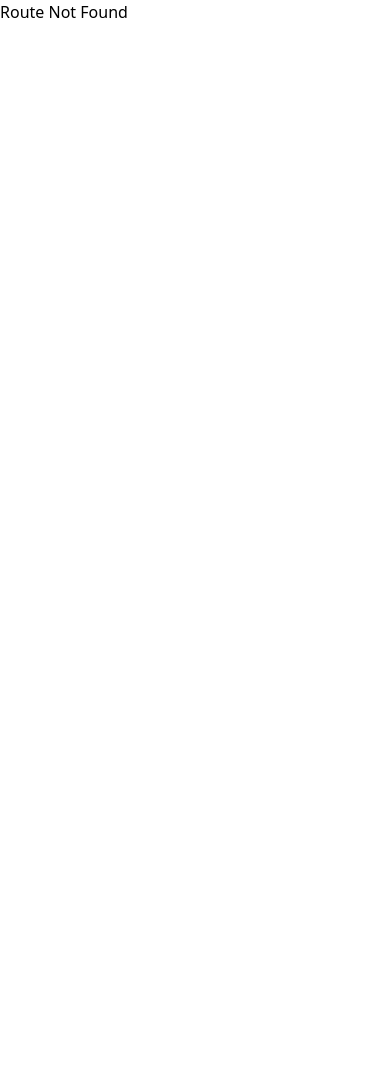
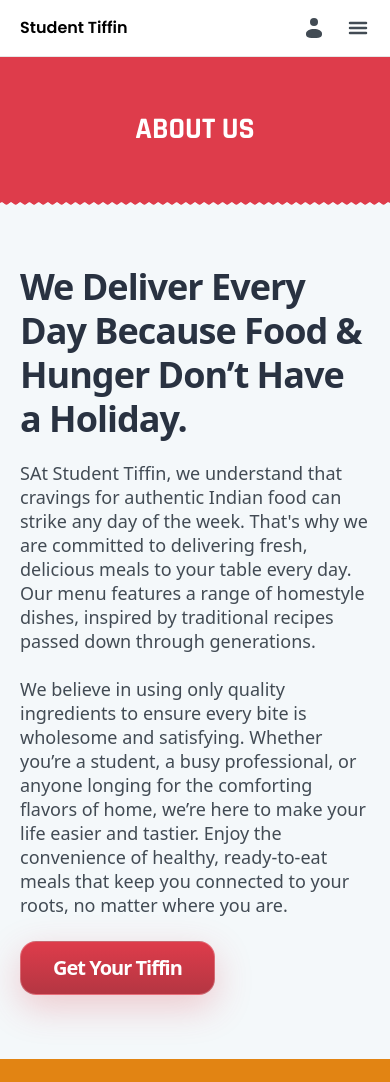
Before and after one commit to rahulsd380/Student-Tiffin-Client, a React (Vite) app: page /about-us in a window 390 px wide. Before the commit this address had no page. Shown: the top 1082 px of the page. Before the commit the page ends 844 px from the top, so only its background shows below. Built offline with nearby package versions, Linux system fonts and the light colour scheme.

Commit message:
Added about us page with responsiveness

```diff
--- /dev/null
+++ b/src/components/AboutUsPageComponents/AboutUsHero/AboutUsHero.tsx
@@ -0,0 +1,58 @@
+import { useState } from "react";
+import ContactUsForm from "../../Shared/ContactUsForm/ContactUsForm";
+import Modal from "../../Shared/Modal/Modal";
+import Container from "../../Shared/Container/Container";
+import Logos from "../../HomePageComponents/Hero/Logos";
+
+const AboutUsHero = () => {
+  const [openModal, setOpenModal] = useState(false);
+  return (
+    <div className="bg-[#F4F8FA] py-[64px] md:py-[96px] xl:py-[128px]">
+        <Container>
+      <div className="px-5 md:px-10 xl:px-0">
+        <h1 className="text-[#293241] text-[36px] md:text-[40px] xl:text-[64px] font-bold leading-[44px]  md:leading-[64px] xl:leading-[80px] -tracking-[1px] max-w-[350px] md:max-w-[752px] lg:max-w-full">
+          We Deliver Every Day Because Food & Hunger Don’t Have a Holiday.
+        </h1>
+
+        <p className="text-[#424B54] text-lg md:text-xl xl:text-2xl leading-6 md:leading-9 mt-5">
+          SAt Student Tiffin, we understand that cravings for authentic Indian
+          food can strike any day of the week. That's why we are committed to
+          delivering fresh, delicious meals to your table every day. Our menu
+          features a range of homestyle dishes, inspired by traditional recipes
+          passed down through generations.
+          <br />
+          <br />
+          We believe in using only quality ingredients to ensure every bite is
+          wholesome and satisfying. Whether you’re a student, a busy
+          professional, or anyone longing for the comforting flavors of home,
+          we’re here to make your life easier and tastier. Enjoy the convenience
+          of healthy, ready-to-eat meals that keep you connected to your roots,
+          no matter where you are.
+        </p>
+
+        <button
+          onClick={() => setOpenModal(true)}
+          className="px-8 py-4 text-white bg-primary-gradient shadow-custom-shadow border border-white-opacity-25 rounded-2xl text-xl leading-5 font-semibold tracking-tighter mt-6"
+        >
+          Get Your Tiffin
+        </button>
+      </div>
+
+
+      <Modal
+        openModal={openModal}
+        setOpenModal={setOpenModal}
+        classNames={"h-[578px] overflow-y-auto p-4 md:p-8"}
+      >
+        {/* Form */}
+        <ContactUsForm />
+      </Modal>
+    </Container>
+    <div className="mt-[64px] md:mt-[96px] xl:mt-[128px]">
+      <Logos/>
+      </div>
+    </div>
+  );
+};
+
+export default AboutUsHero;
--- a/src/components/HomePageComponents/SubscriptionPlans/SubscriptionPlans.tsx
+++ b/src/components/HomePageComponents/SubscriptionPlans/SubscriptionPlans.tsx
@@ -30,7 +30,7 @@
 
   return (
     <Container>
-      <div className="flex flex-col gap-12 py-[96px] md:py-[128px] px-6 md:px-10 xl:px-0 w-full">
+      <div className="flex flex-col gap-12 px-6 md:px-10 xl:px-0 w-full">
        {
         isHeadingVisible &&
         <h1 className="text-[#DE3C4B] font-Rajdhani text-[56px] md:text-[96px] font-bold leading-[64px] md:leading-[110px] uppercase text-center">
--- a/src/components/Shared/Navbar/navlinks.ts
+++ b/src/components/Shared/Navbar/navlinks.ts
@@ -3,7 +3,7 @@
 export const navLinks = [
     { label: "Home", path: "/" },
     { label: "Menu", path: "/menu" },
-    { label: "About", path: "/about" },
+    { label: "About", path: "/about-us" },
     { label: "Subscriptions", path: "/subscriptions" },
     { label: "Contact", path: "/contact-us" },
   ];
--- /dev/null
+++ b/src/pages/AboutUs/AboutUs.tsx
@@ -0,0 +1,17 @@
+import AboutUsHero from "../../components/AboutUsPageComponents/AboutUsHero/AboutUsHero";
+import SubscriptionPlans from "../../components/HomePageComponents/SubscriptionPlans/SubscriptionPlans";
+import HeadingContainer from "../../components/Shared/HeadingContainer/HeadingContainer";
+
+
+const AboutUs = () => {
+    return (
+        <div className="w-full bg-[#F4F8FA] h-full  pb-[64px] md:pb-[96px]">
+        <HeadingContainer title={"ABOUT US"} />
+        <AboutUsHero/>
+        <SubscriptionPlans isHeadingVisible={true}/>
+
+      </div>
+    );
+};
+
+export default AboutUs;
--- a/src/pages/Home/Home.tsx
+++ b/src/pages/Home/Home.tsx
@@ -6,16 +6,18 @@
 import WhyChooseUS from "../../components/HomePageComponents/WhyChooseUS/WhyChooseUS";
 
 const Home = () => {
-    return (
-        <div>
-            <Hero/>
-            <Logos/>
-            <BringingComfort/>
-            {/* <Testimonials/> */}
-            <WhyChooseUS/>
-            <SubscriptionPlans/>
-        </div>
-    );
+  return (
+    <div>
+      <Hero />
+      <Logos />
+      <BringingComfort />
+      {/* <Testimonials/> */}
+      <WhyChooseUS />
+      <div className="py-[96px] md:py-[128px]">
+        <SubscriptionPlans isHeadingVisible={true} />
+      </div>
+    </div>
+  );
 };
 
 export default Home;
--- a/src/pages/Subscriptions/Subscriptions.tsx
+++ b/src/pages/Subscriptions/Subscriptions.tsx
@@ -1,14 +1,15 @@
 import HeadingContainer from "../../components/Shared/HeadingContainer/HeadingContainer";
-import SubscriptionPlans from './../../components/HomePageComponents/SubscriptionPlans/SubscriptionPlans';
-
+import SubscriptionPlans from "./../../components/HomePageComponents/SubscriptionPlans/SubscriptionPlans";
 
 const Subscriptions = () => {
-    return (
-        <div className="w-full">
-            <HeadingContainer title={"Subscription PLANS"}/>
-            <SubscriptionPlans isHeadingVisible={false}/>
-        </div>
-    );
+  return (
+    <div className="w-full">
+      <HeadingContainer title={"Subscription PLANS"} />
+      <div className="py-[96px] md:py-[128px]">
+        <SubscriptionPlans isHeadingVisible={false} />
+      </div>
+    </div>
+  );
 };
 
 export default Subscriptions;
--- a/src/routes/routes.tsx
+++ b/src/routes/routes.tsx
@@ -4,6 +4,7 @@
 import Home from "../pages/Home/Home";
 import Subscriptions from "../pages/Subscriptions/Subscriptions";
 import ContactUs from "../pages/ContactUs/ContactUs";
+import AboutUs from "../pages/AboutUs/AboutUs";
 
 export const router = createBrowserRouter([
   {
@@ -23,6 +24,10 @@
         path: "/contact-us",
         element: <ContactUs />,
       },
+      {
+        path: "/about-us",
+        element: <AboutUs />,
+      },
     ],
   },
 ]);
```
